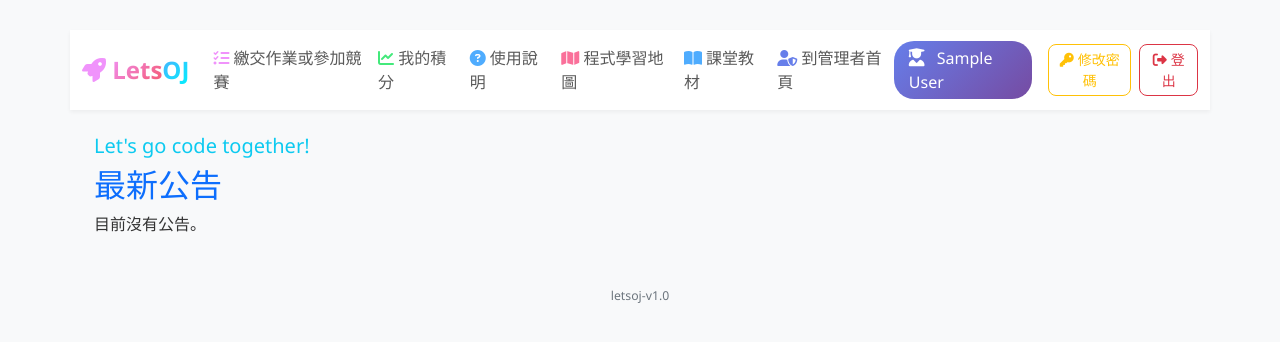
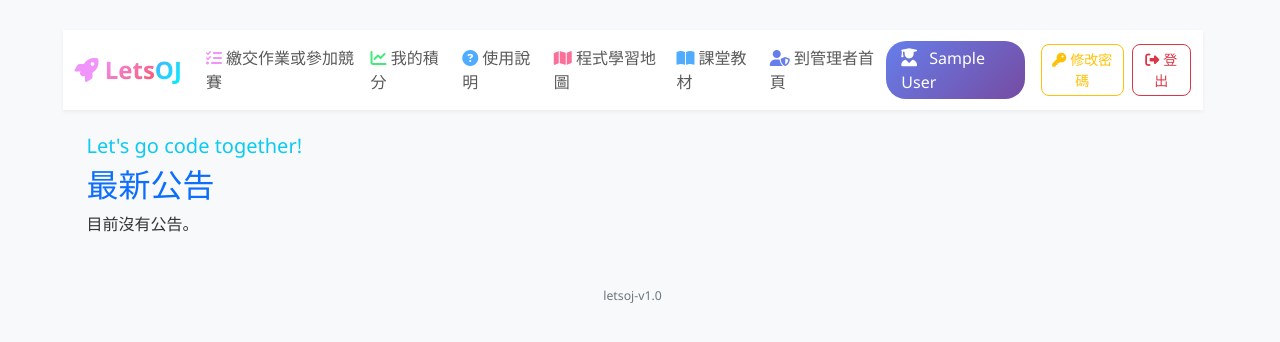
Before and after one commit to dr-chenglung/letsoj, a Django app: page / in a window 1280 px wide. Shown: the top 342 px of the page. Run offline with Django 4.2, Linux system fonts and the light colour scheme; the visitor is signed in with stand-in values (Sample User, id 1); data that the repository does not hold is empty; some libraries are stand-ins or nearby versions.

Commit message:
fix(layout): 固定捲軸欄位空間，避免置中容器左右位移

```diff
--- a/oj-web/static/css/app.css
+++ b/oj-web/static/css/app.css
@@ -51,6 +51,10 @@ body {
 }
 
 /* 版面 -------------------------------------------------------------------- */
+/* 永遠保留垂直捲軸的欄位空間，避免內容長短不同的頁面之間，置中容器（含 navbar）左右位移 */
+html {
+  scrollbar-gutter: stable;
+}
 .container {
   margin-top: 30px;
 }
```
